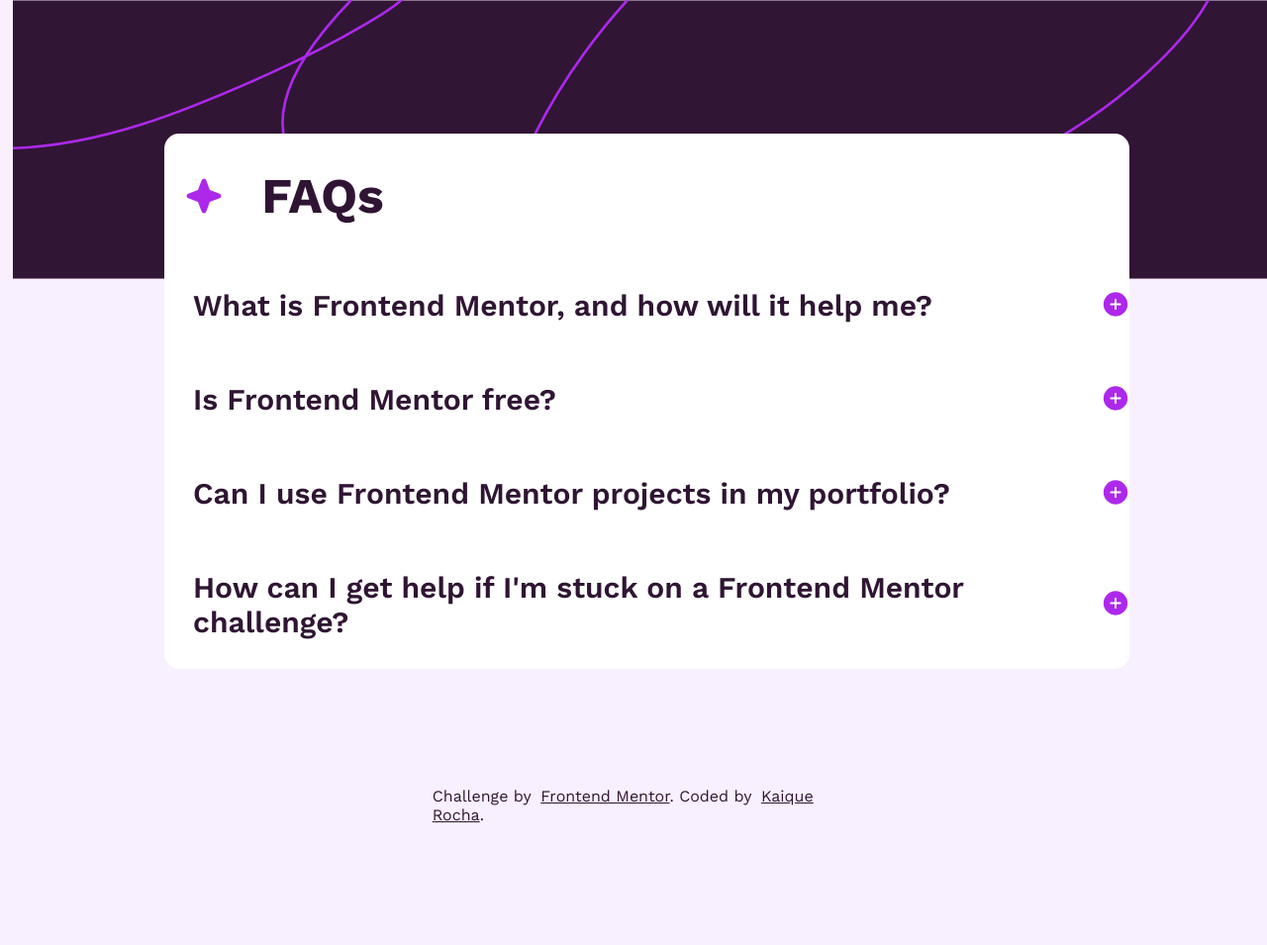
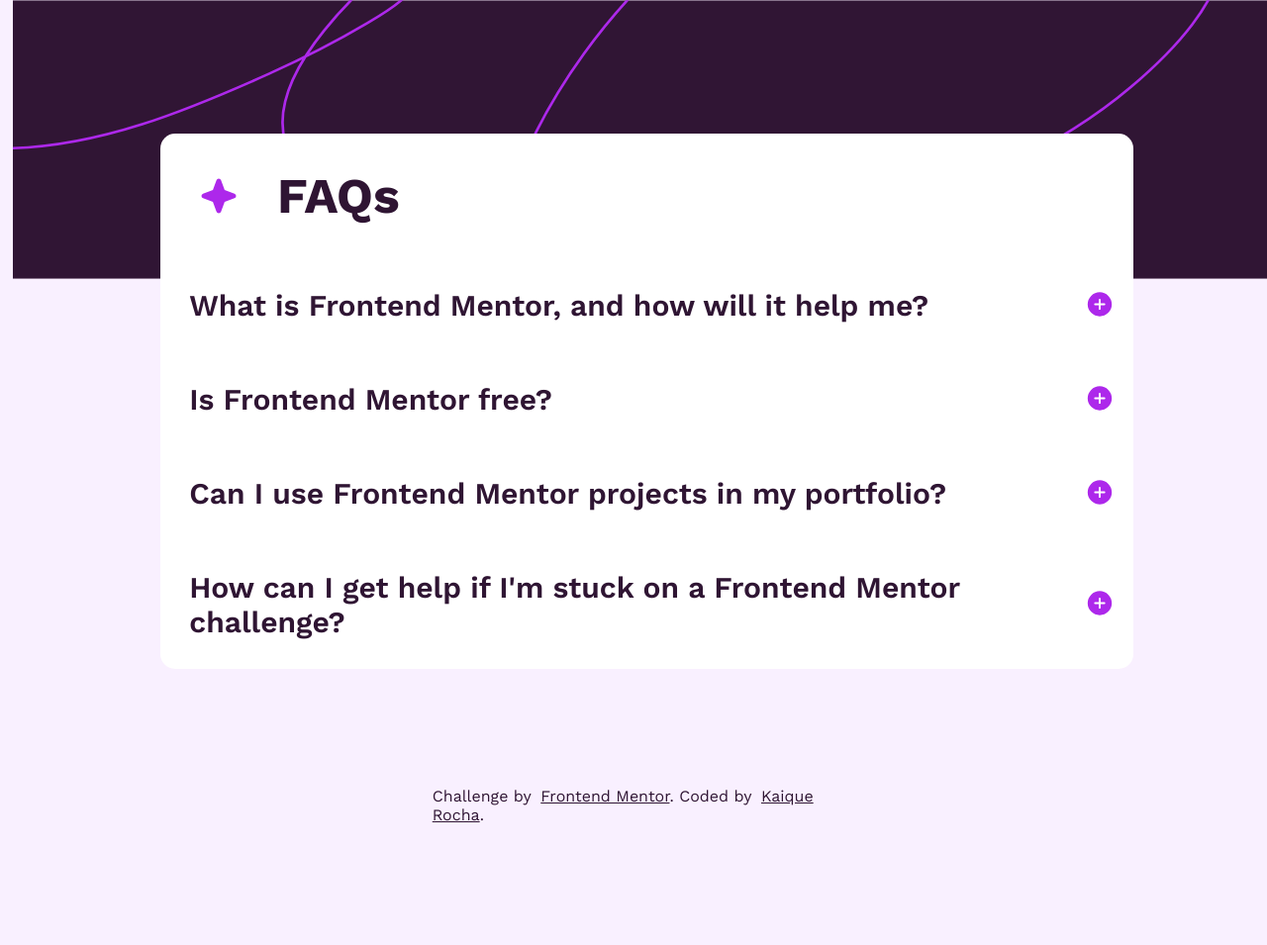
Before and after one commit to Kaique-Rocha/FAQ-Accordion-Frontend-Mentor, a plain HTML site: page index.html in a window 1280 px wide. Shown: the whole page at 99% size. Drawn offline with nearby package versions, Linux system fonts and the light colour scheme.

Commit message:
Add files via upload

```diff
--- a/assets/css/style.css
+++ b/assets/css/style.css
@@ -10,6 +10,7 @@
 }
 button {
     border: 0px;
+    margin-right: 20px;
 }
 
 button:hover {
@@ -51,6 +52,7 @@
 
 .logo img{
     margin-right: 3%;
+    margin-left: 3%;
 }
 
 .title-question{
```
